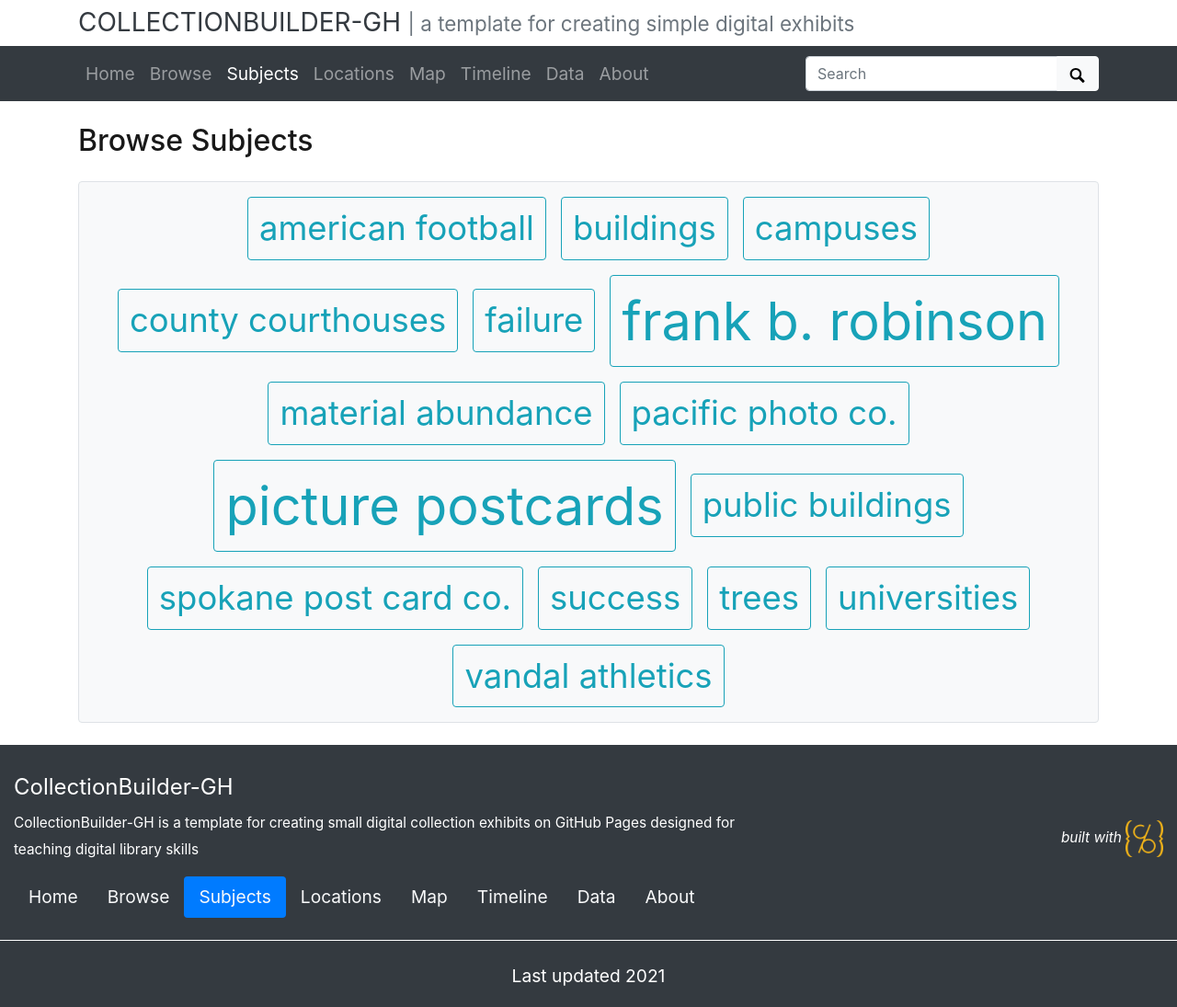
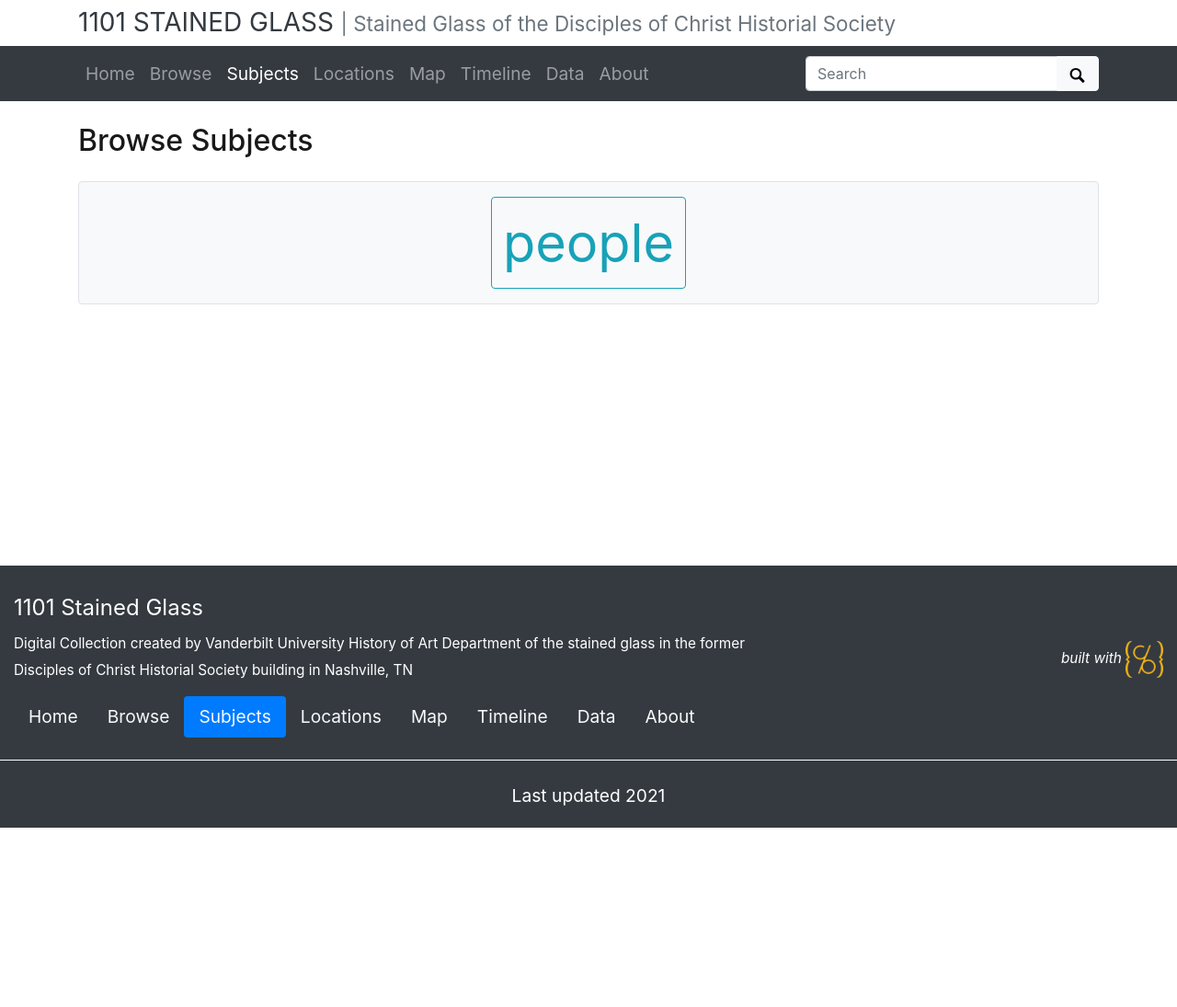
Before and after one commit to spswanz/collbuild, a Jekyll site: the page built from pages/subjects.md, in a window 1280 px wide. Shown: the whole page at 92% size. Built offline with Jekyll 4.4.1, drawn with Linux system fonts in a browser that asks for light colours; after the commit the page ends 900 px from its top, so only the background shows below that.

Commit message:
Update _config.yml

```diff
--- a/_config.yml
+++ b/_config.yml
@@ -18,20 +18,20 @@
 # SITE SETTINGS
 #
 # title of site appears in banner
-title: CollectionBuilder-GH
+title: 1101 Stained Glass
 # tagline, a short phrase that will appear throughout the site in the top banner
-tagline: a template for creating simple digital exhibits
+tagline: Stained Glass of the Disciples of Christ Historial Society
 # description appears in meta tags and other locations
 # this description might appear in search result lists, keep around 160 characters max
-description: "CollectionBuilder-GH is a template for creating small digital collection exhibits on GitHub Pages designed for teaching digital library skills"
+description: "Digital Collection created by Vanderbilt University History of Art Department of the stained glass in the former Disciples of Christ Historial Society building in Nashville, TN "
 # creator of the digital collection, to appear in meta tags; we typically use our GitHub usernames but feel free to just use your name
-author: CollectionBuilder
+author: spswanz
 
 ##########
 # COLLECTION SETTINGS
 #
 # choose metadata: this is the name of the csv file in your _data directory that describes the objects in your collection
-metadata: demo-metadata
+metadata: collection-metadata
 
 ##########
 # GOOGLE SERVICES [optional!]
```
